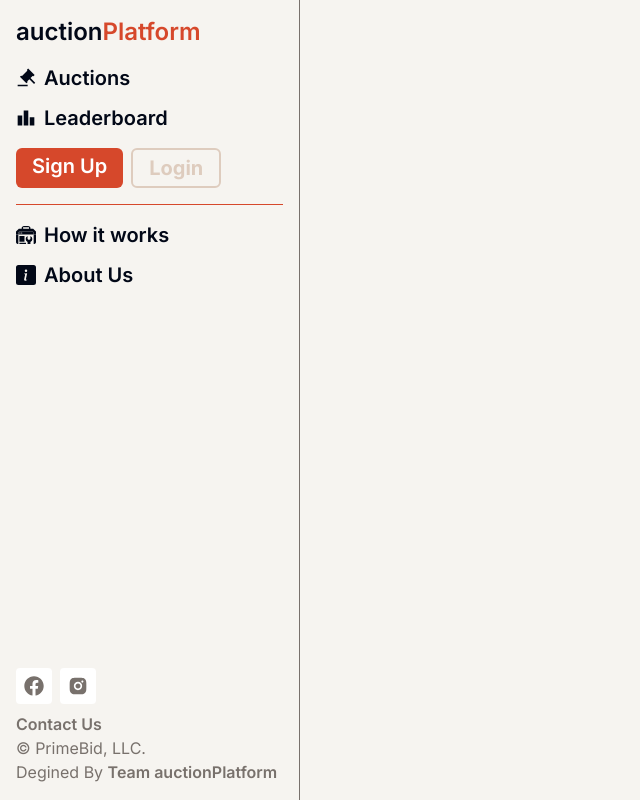
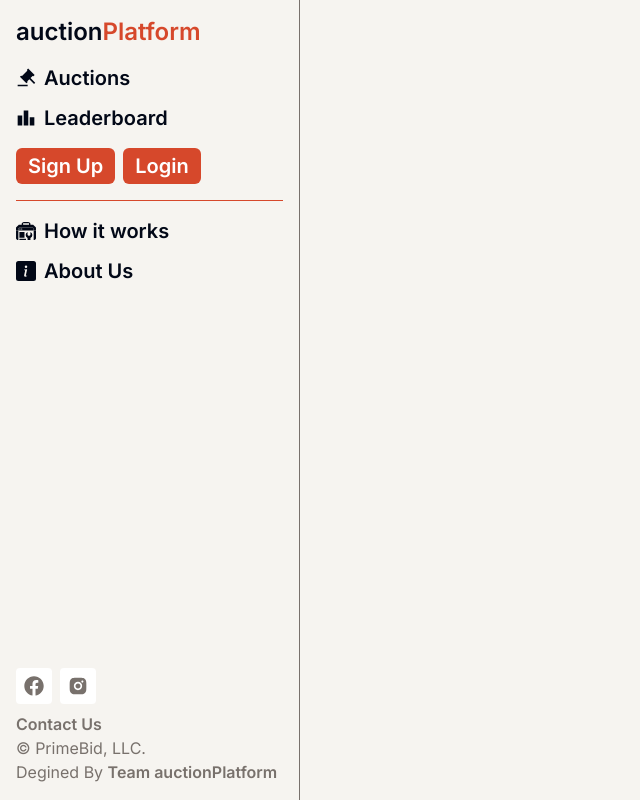
Before and after one commit to MuhammadAmmarAtique/auctionPlatform, a React (Vite) app in the folder frontend/: page / in a window 1280 px wide. Shown: the whole page, without its empty margins (0-640 px from the left). Built offline with nearby package versions, Linux system fonts and the light colour scheme.

Commit message:
improved signup and login buttons styling

```diff
--- a/frontend/src/layout/SideDrawer.jsx
+++ b/frontend/src/layout/SideDrawer.jsx
@@ -103,13 +103,13 @@ const SideDrawer = () => {
               <div className="my-4 flex gap-2">
                 <Link
                   to={"/sign-up"}
-                  className="bg-[#D6482B] font-semibold hover:bg-[#b8381e] text-xl py-1 px-4 rounded-md text-white"
+                  className="bg-[#D6482B] font-semibold hover:bg-[#b8381e] text-xl py-1 px-3 rounded-md text-white"
                 >
                   Sign Up
                 </Link>
                 <Link
                   to={"/login"}
-                  className="text-[#DECCBE] bg-transparent border-[#DECCBE] border-2 hover:bg-[#fffefd] hover:text-[#fdba88] font-bold text-xl py-1 px-4 rounded-md"
+                  className="bg-[#D6482B] font-semibold hover:bg-[#b8381e] text-xl py-1 px-3 rounded-md text-white"
                 >
                   Login
                 </Link>
```
